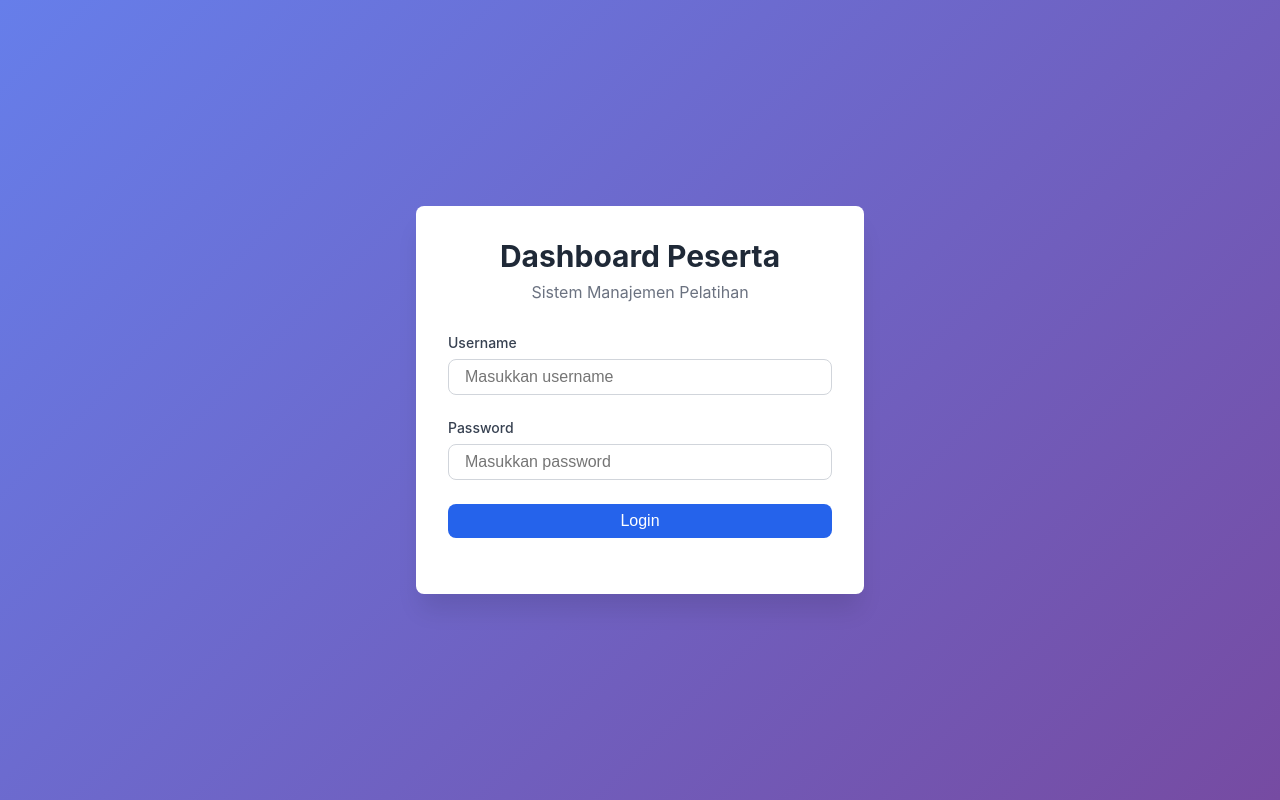
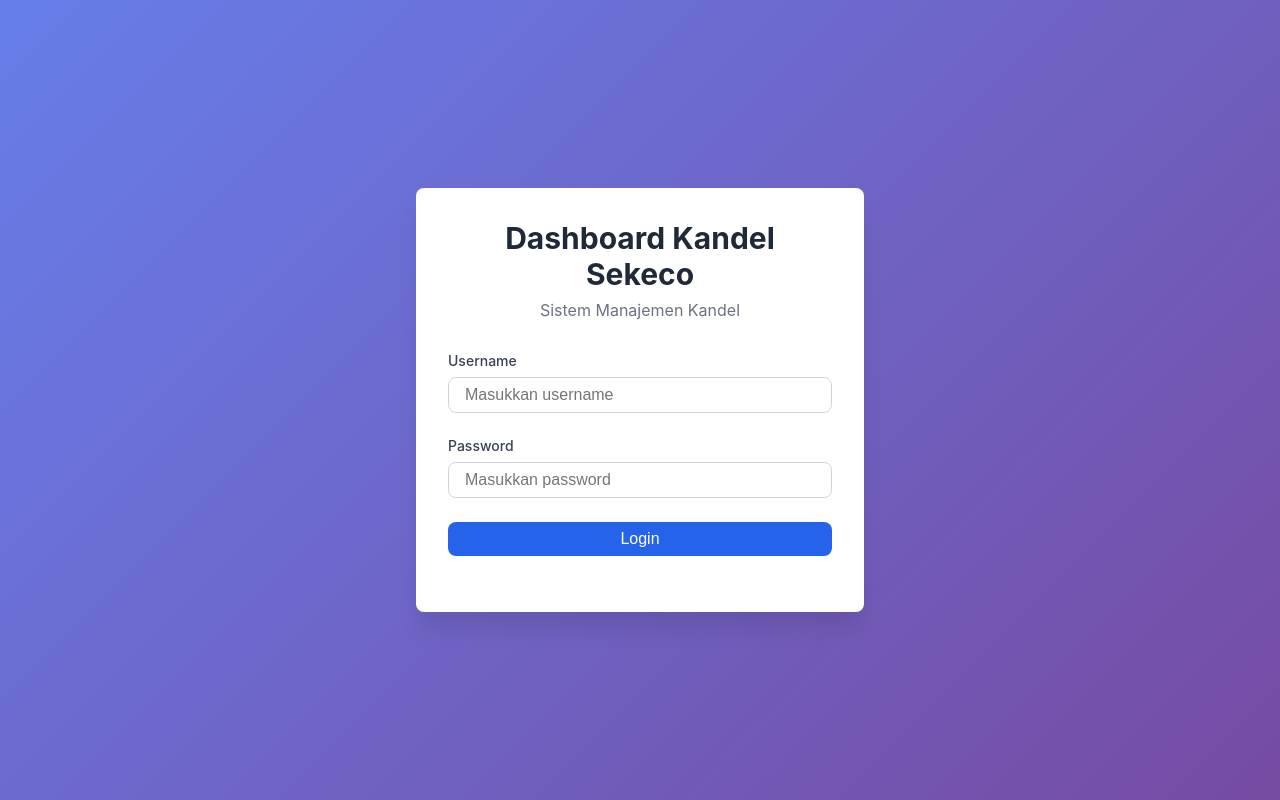
Before and after one commit to Zamuro72/dashboard-peserta-pelatihan, a Vue app in the folder frontend/: page / in a window 1280 px wide. Built offline with nearby package versions, Linux system fonts and the light colour scheme.

Commit message:
update lagi

```diff
--- a/frontend/src/App.vue
+++ b/frontend/src/App.vue
@@ -10,7 +10,7 @@
             <div class="hourglass-bottom"></div>
           </div>
         </div>
-        <h2 class="loader-text">Dashboard Peserta Pelatihan</h2>
+        <h2 class="loader-text">Dashboard Kandel Sekeco</h2>
         <p class="loader-subtext">Memuat aplikasi...</p>
       </div>
     </div>
--- a/frontend/src/components/Dashboard.vue
+++ b/frontend/src/components/Dashboard.vue
@@ -21,7 +21,7 @@
 						@click="sidebarOpen = true"
 						style="cursor: pointer;"
 					/>
-					<h1>Dashboard Peserta Pelatihan</h1>
+					<h1>Dashboard Kelola Peserta</h1>
 				</div>
 				<div class="header-actions">
 					<!-- Notification Bell -->
--- a/frontend/src/components/LoginPage.vue
+++ b/frontend/src/components/LoginPage.vue
@@ -2,8 +2,8 @@
   <div class="login-container">
     <div class="login-box">
       <div class="login-header">
-        <h1>Dashboard Peserta</h1>
-        <p>Sistem Manajemen Pelatihan</p>
+        <h1>Dashboard Kandel Sekeco</h1>
+        <p>Sistem Manajemen Kandel</p>
       </div>
 
       <div class="login-form">
--- a/frontend/src/components/Sidebar.vue
+++ b/frontend/src/components/Sidebar.vue
@@ -37,18 +37,28 @@
           <span>Reminder Sertifikat</span>
           <span v-if="reminderCount > 0" class="badge-count">{{ reminderCount }}</span>
         </button>
+
+        <button
+          @click="navigateTo('telat-bayar')"
+          :class="['nav-item', { active: currentPage === 'telat-bayar' }]"
+        >
+          <DollarSign :size="20" />
+          <span>Telat Bayar</span>
+          <span v-if="telatBayarCount > 0" class="badge-count badge-danger">{{ telatBayarCount }}</span>
+        </button>
       </nav>
     </div>
   </div>
 </template>
 
 <script setup>
-import { X, LayoutDashboard, Bell } from 'lucide-vue-next'
+import { X, LayoutDashboard, Bell, DollarSign } from 'lucide-vue-next'
 
 defineProps({
   isOpen: Boolean,
   currentPage: String,
-  reminderCount: Number
+  reminderCount: Number,
+  telatBayarCount: Number
 })
 
 const emit = defineEmits(['close', 'navigate'])
@@ -193,6 +203,16 @@ const navigateTo = (page) => {
   color: #667eea;
 }
 
+.badge-danger {
+  background-color: #dc2626 !important;
+  color: white !important;
+}
+
+.nav-item.active .badge-danger {
+  background-color: white !important;
+  color: #dc2626 !important;
+}
+
 @media (max-width: 640px) {
   .sidebar {
     width: 100%;
```
Also changed, not shown: 1 other file (tests, documents, lock files or other folders).
